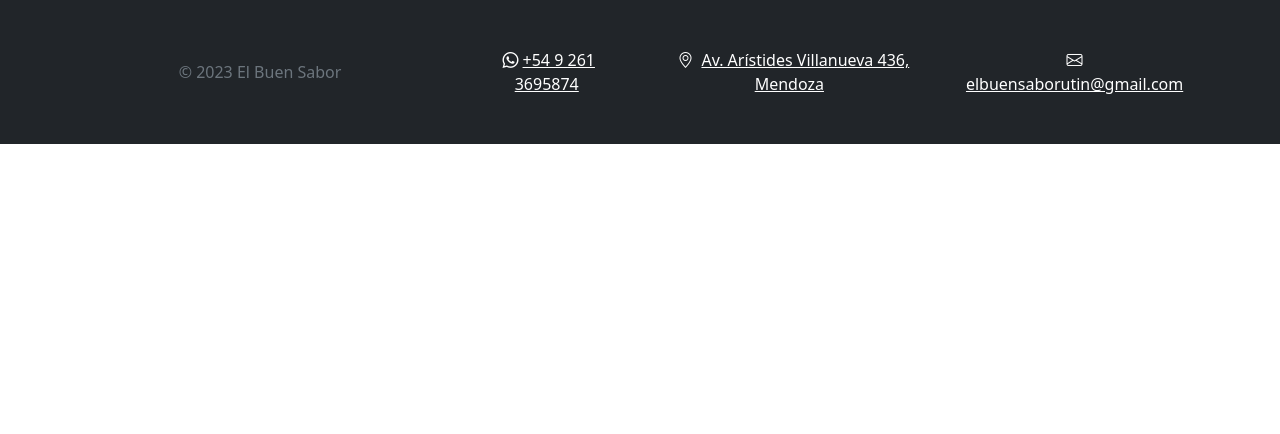
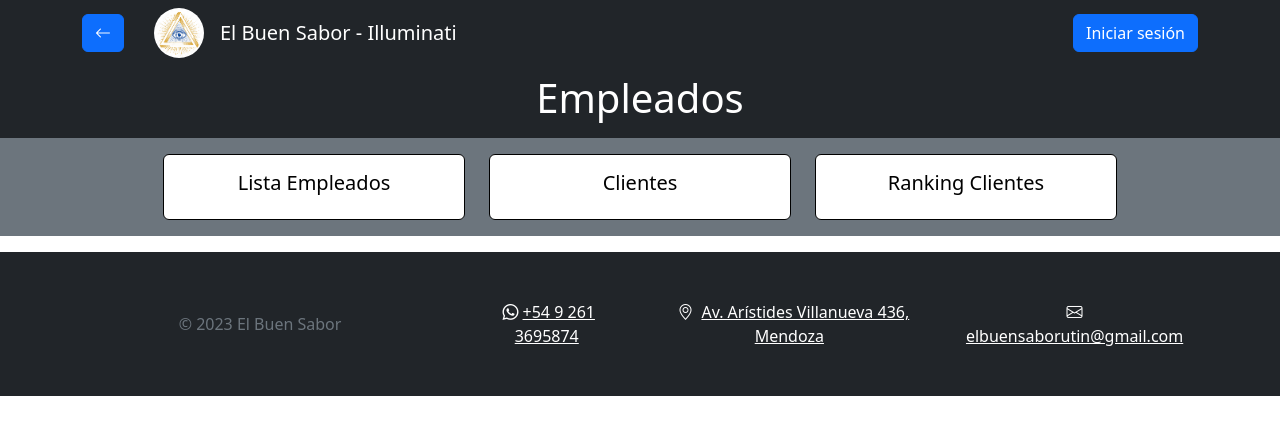
Before and after one commit to RamaHualpusher/Illuminati-ElBuenSabor-Frontend, a React (Create React App) app: page /admin/employee in a window 1280 px wide. Shown: the top 434 px of the page. Built offline with nearby package versions, Linux system fonts and the light colour scheme.

Commit message:
modificacion seccion empleados con admin?

```diff
--- a/src/components/AdminPage/OpcionesAdmin.tsx
+++ b/src/components/AdminPage/OpcionesAdmin.tsx
@@ -6,11 +6,13 @@ export default function OpcionesAdmin() {
         <div className="d-flex flex-column bd-highligt mb-3 bg-secondary">
             <div className="row justify-content-center">
                 <div className="col-md-3">
+                <Link to="/admin/employee" className="card-link" style={{ color: "black", textDecoration: "none" }}>
                     <div className="card my-3" style={{ border: "1px solid black" }}>
                         <div className="card-body">
                             <h5 className="card-title" style={{ color: "black" }}>Empleados</h5>
                         </div>
                     </div>
+                    </Link>
                 </div>
                 <div className="col-md-3">
                     <div className="card my-3" style={{ border: "1px solid black" }}>
--- a/src/components/EmployeePage/OpcionesEmpleado.tsx
+++ b/src/components/EmployeePage/OpcionesEmpleado.tsx
@@ -1,14 +1,15 @@
 import React from "react";
 import { Link } from "react-router-dom";
+import EmployeePage from "./EmployeePage";
 
-export default function OpcionesEmpleado() {
+ function OpcionesEmpleado() {
     return (
         <div className="d-flex flex-column bd-highligt mb-3 bg-secondary">
             <div className="row justify-content-center">
                 <div className="col-md-3">
                     <div className="card my-3" style={{ border: "1px solid black" }}>
                         <div className="card-body">
-                            <h5 className="card-title" style={{ color: "black" }}>Empleados</h5>
+                            <h5 className="card-title" style={{ color: "black" }}>Lista Empleados</h5>
                         </div>
                     </div>
                 </div>
@@ -29,4 +30,6 @@ export default function OpcionesEmpleado() {
             </div>
         </div>
     )
+
 }
+export default OpcionesEmpleado;
--- a/src/components/Users/Employees/Empleoyees.tsx
+++ /dev/null
@@ -1 +0,0 @@
-export {};
--- /dev/null
+++ b/src/components/Users/Employees/Employee.tsx
@@ -0,0 +1,16 @@
+import React from "react";
+import EmployeePage from "../../EmployeePage/EmployeePage";
+import EmployeePanel from "../../EmployeePage/EmployeePanel";
+import NavBar from "../../NavBar/AdminBar";
+
+const Employee = () => {
+    return (
+        <div>
+            <NavBar/>
+            <EmployeePanel title={"Empleados"}/>
+            <EmployeePage />
+        </div>
+    );
+};
+
+export default Employee;
--- a/src/routers/IndexRouter.tsx
+++ b/src/routers/IndexRouter.tsx
@@ -7,6 +7,7 @@ import RubrosIngredientesTable from "../components/Stock/RubroIngrediente/RubroI
 import RubrosProductosTable from "../components/Stock/RubroProducto/RubroProducto";
 import ShoppingCart from "../components/ShoppingCart/ShoppingCart";
 import Admin from "../screens/Admin";
+import Employee from "../components/Users/Employees/Employee";
 import Bill from "../components/Bill/Bill";
 
 // import Cashier from "../screens/Cashier";
@@ -20,6 +21,7 @@ const IndexRouter = () => {
         <Route path="/" element={<UserRouter />} />
         <Route path="/admin" element={<Admin/>} />
         <Route path="/admin/facturas" element={<Bill/>} />
+        <Route path="/admin/employee" element={<Employee/>} />
         <Route path="/carrito" element={<ShoppingCart/>} />
         <Route path="/cocina/ingredientes" element={<IngredientesTable url="/assets/data/ingredientesEjemplo.json" />} />
         <Route path="/cocina/productos" element={<ProductosTable url="/assets/data/productosEjemplo.json" />} />
```
Also changed, not shown: public/assets/data/empleadoTabla.json (added, +10 -0 lines), src/screens/Employee.tsx (deleted, +0 -16 lines).
